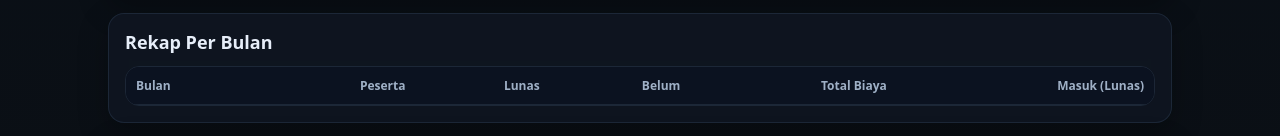
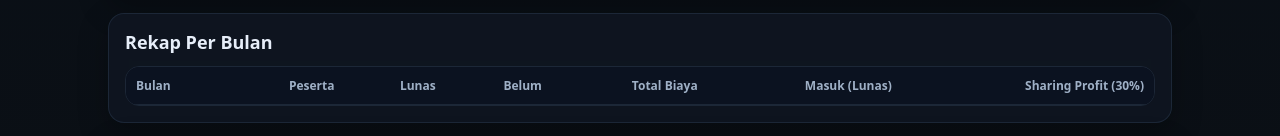
Before and after one commit to abhett/registration_yatta, a plain HTML site: page index.html in a window 1280 px wide. Shown: the part 706-842 px from the top of the page. Drawn offline with Linux system fonts and the light colour scheme.

Commit message:
Add 'Sharing Profit (30%)' column to the table

```diff
--- a/index.html
+++ b/index.html
@@ -120,6 +120,7 @@
               <th class="num">Belum</th>
               <th class="num">Total Biaya</th>
               <th class="num">Masuk (Lunas)</th>
+              <th class="num">Sharing Profit (30%)</th>
             </tr>
           </thead>
           <tbody></tbody>
```
